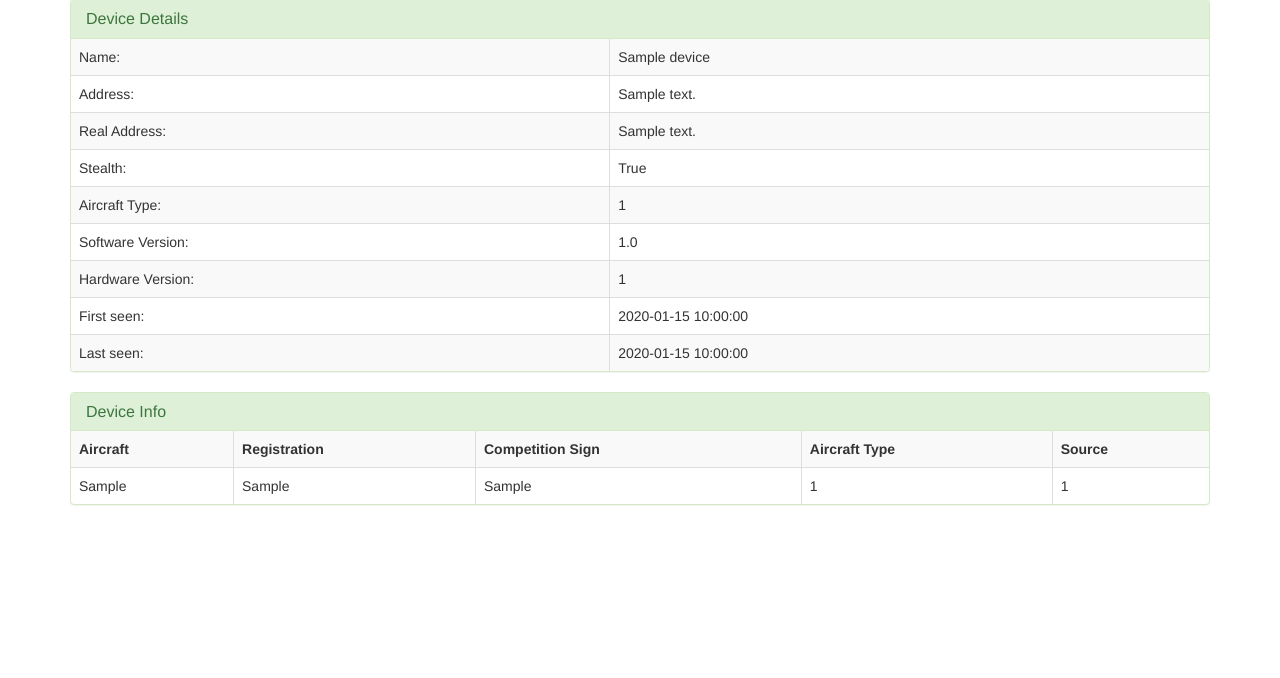
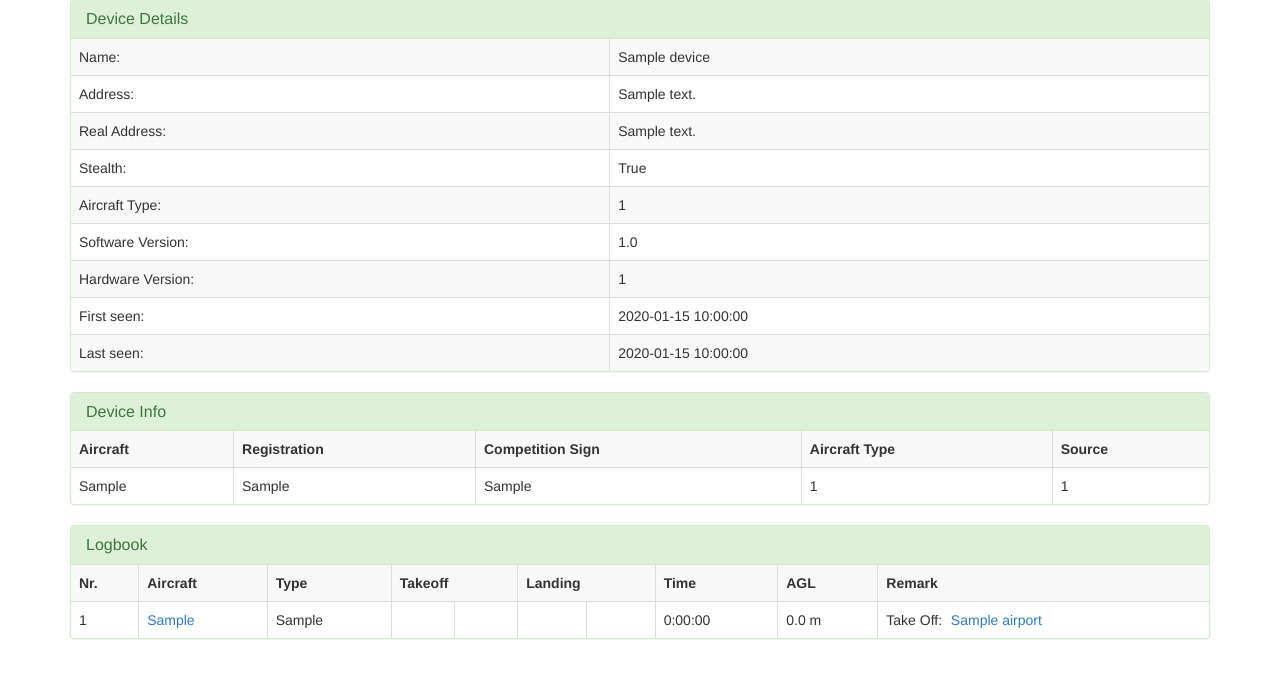
Before and after one commit to Meisterschueler/ogn-python, a Flask app: page /device_detail.html?id=1 in a window 1280 px wide. Shown: the part 73-751 px from the top of the page. Run offline with Flask 2, Linux system fonts and the light colour scheme; tables that the repository leaves empty hold one stand-in row (values such as "Sample post"); some libraries are stand-ins or nearby versions.

Commit message:
Move takeoff to details view

```diff
--- a/app/templates/device_detail.html
+++ b/app/templates/device_detail.html
@@ -41,6 +41,40 @@
 </table>
 </div>
 
+<div class="panel panel-success">
+<div class="panel-heading"><h3 class="panel-title">Logbook</h3></div>
+<table class="datatable table table-striped table-bordered">
+	<tr>
+		<th>Nr.</th>
+        <th>Aircraft</th>
+        <th>Type</th>
+        <th colspan="2">Takeoff</th>
+        <th colspan="2">Landing</th>
+        <th>Time</th>
+        <th>AGL</th>
+        <th>Remark</th>
+	</tr>
+	{% for entry in device.logbook %}
+	<tr>
+		<td>{{ loop.index }}</td>
+        <td><a href="{{ url_for('device_detail', id=entry.device.id) }}">{% if entry.device.info is not none and entry.device.info.registration|length %}{{ entry.device.info.registration }}{% else %}[{{ entry.device.address }}]{% endif %}</a></td>
+        <td>{% if entry.device.info is not none and entry.device.info.aircraft|length %}{{ entry.device.info.aircraft }}{% else %}-{% endif %}</td>
+        <td>{% if entry.takeoff_timestamp is not none and entry.takeoff_airport.id == sel_airport %} {{ entry.takeoff_timestamp.strftime('%H:%M') }} {% endif %}</td>
+        <td>{% if entry.takeoff_track is not none and entry.takeoff_airport.id == sel_airport %} {{ '%02d' | format(entry.takeoff_track/10) }} {% endif %}</td>
+        <td>{% if entry.landing_timestamp is not none and entry.landing_airport.id == sel_airport %} {{ entry.landing_timestamp.strftime('%H:%M') }} {% endif %}</td>
+        <td>{% if entry.landing_track is not none and entry.landing_airport.id == sel_airport %} {{ '%02d' | format(entry.landing_track/10) }} {% endif %}</td>
+        <td>{% if entry.duration is not none %}{{ entry.duration }}{% endif %}</td>
+        <td>{% if entry.max_altitude is not none %}{{ '%0.1f'|format(entry.max_altitude - entry.takeoff_airport.altitude) }} m{% endif %}</td>
+        <td>
+        	{% if entry.takeoff_airport is not none and entry.takeoff_airport.id != sel_airport %}Take Off: <img src="{{ url_for('static', filename='img/Transparent.gif') }}" class="flag flag-{{ entry.takeoff_airport.country_code|lower }}" alt="{{ entry.takeoff_airport.country_code }}"/> <a href="{{ url_for('logbook', country=entry.takeoff_airport.country_code, airport=entry.takeoff_airport.id, date=sel_date) }}">{{ entry.takeoff_airport.name }}</a>
+	        {% elif entry.landing_airport is not none and entry.landing_airport.id != sel_airport %}Landing: <img src="{{ url_for('static', filename='img/Transparent.gif') }}" class="flag flag-{{ entry.landing_airport.country_code|lower }}" alt="{{ entry.landing_airport.country_code }}"/> <a href="{{ url_for('logbook', country=entry.takeoff_airport.country_code, airport=entry.landing_airport.id, date=sel_date) }}">{{ entry.landing_airport.name }}</a>
+	        {% endif %}
+	    </td>
+	</tr>
+	{% endfor %}
+</table>
+</div>
+
 </div>
 
 {% endblock %}
--- a/app/templates/devices.html
+++ b/app/templates/devices.html
@@ -10,8 +10,6 @@
     <tr>
       <th>Address</th>
       <th>Registration</th>
-      <th>Airport</th>
-      <th>Last takeoff/landing</th>
       <th>Software version</th>
     </tr>
 
@@ -19,9 +17,7 @@
 	<tr>
 	  <td><a href="{{ url_for('device_detail', id=device.id) }}">{{ device.address }}</a></td>
 	  <td>{% if device.info is not none %}{{ device.info.registration }}{% else %} - {% endif %}</td>
-	  <td>{% if device.takeoff_landings %}{% set last_action = device.takeoff_landings|last %}{{ last_action.airport.name }}{% endif %}
-	  <td>{% if device.takeoff_landings %}{% set last_action = device.takeoff_landings|last %}{% if last_action.is_takeoff == True %}↗{% else %}↘{% endif %} @ {{ last_action.timestamp.strftime('%Y-%m-%d %H:%M:%S') }}{% endif %}
-	  <td>{% if device.software_version is not none %}{% if device.software_version < 6.6 %}<p class="text-danger">{{ device.software_version }}</p>{% else %}{{ device.software_version }}{% endif %}{% else %} - {% endif %}</td>
+	  <td {% if device.software_version and device.software_version < 6.6 %}class="text-danger"{% endif %}>{% if device.software_version is not none %}{{ device.software_version }}{% else %} - {% endif %}</td>
 	</tr>
 	{% endfor %}
   </table>
```
